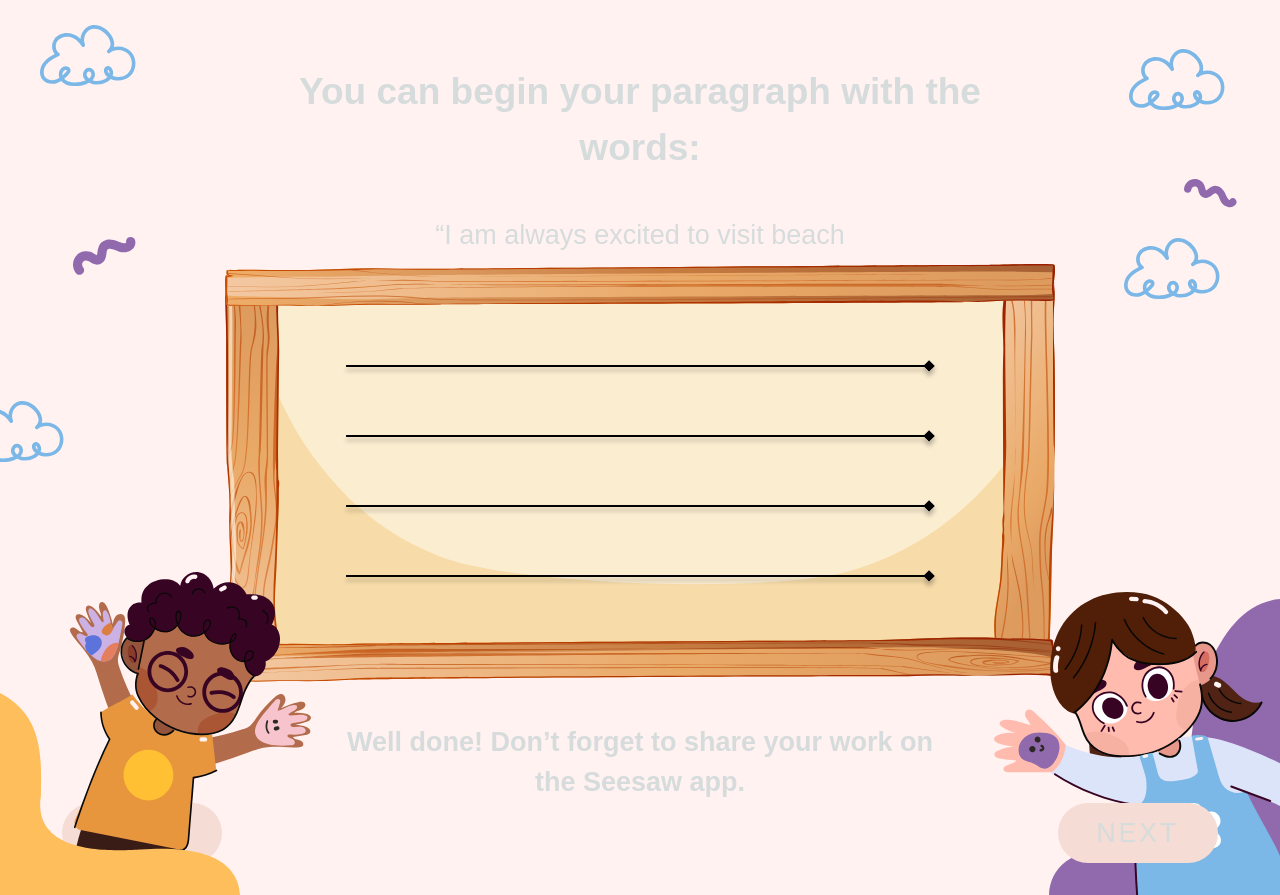
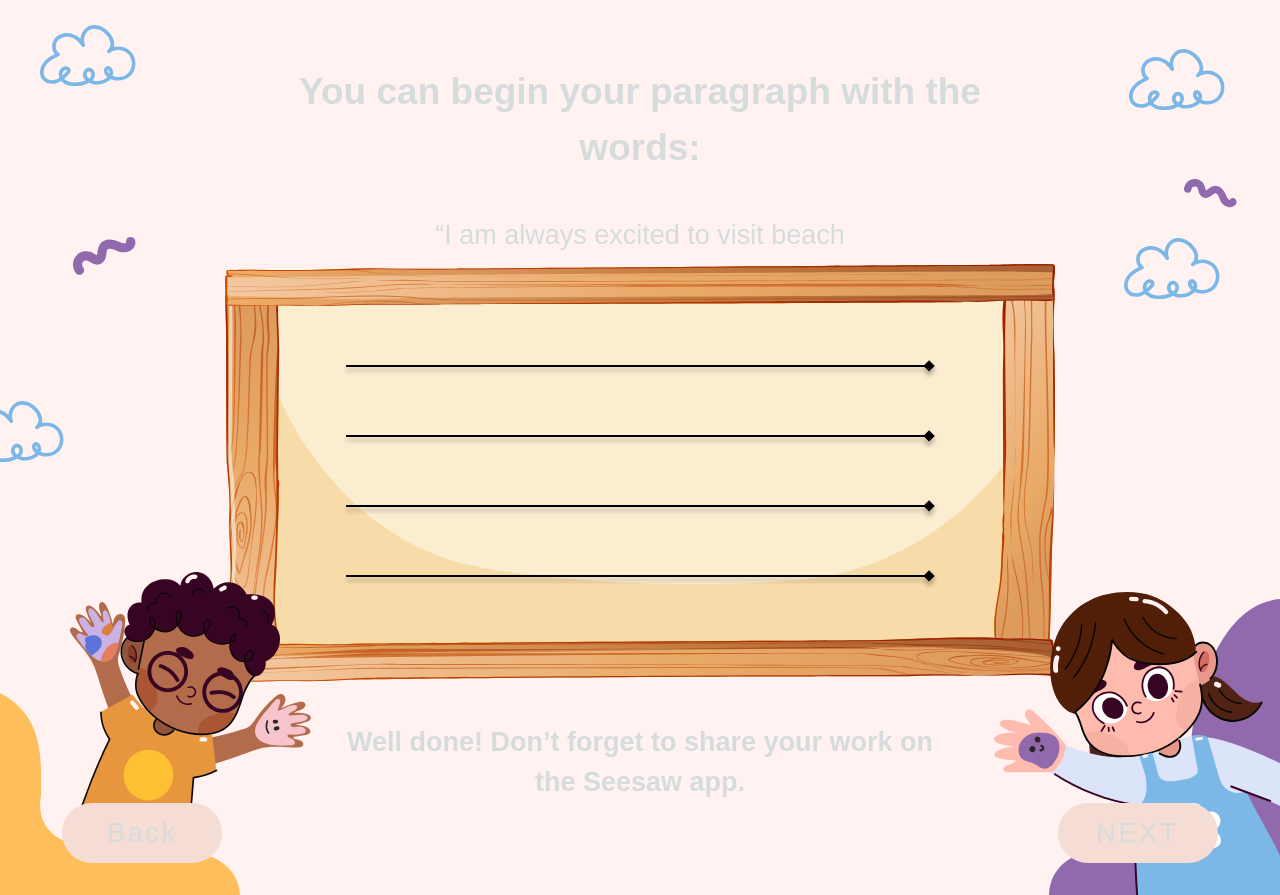
Before and after one commit to Adnan-Saleem-93/edu-app, a Next.js app: page /activity in a window 1280 px wide. Built offline with nearby package versions, Linux system fonts and the light colour scheme; a web font is replaced by a local one.

Commit message:
zindex bug fix

```diff
--- a/app/activity/page.js
+++ b/app/activity/page.js
@@ -29,13 +29,6 @@ const images = [
 		right: 0,
 	},
 	{
-		src: Girl,
-		alt: "girl-image",
-		position: "absolute",
-		bottom: 0,
-		right: 0,
-	},
-	{
 		src: Boy,
 		alt: "boy-image",
 		position: "absolute",
@@ -48,6 +41,13 @@ const images = [
 		position: "absolute",
 		bottom: 0,
 		left: 0,
+	},
+	{
+		src: Girl,
+		alt: "girl-image",
+		position: "absolute",
+		bottom: 0,
+		right: 0,
 	},
 ];
 
@@ -81,7 +81,7 @@ const Activity = () => {
 						/>
 					</article>
 					<article className="flex justify-between items-center w-[95%]">
-						<Link href="/">
+						<Link href="/" style={{ zIndex: 10 }}>
 							<Button
 								text="Back"
 								customClasses="button--default "
```
